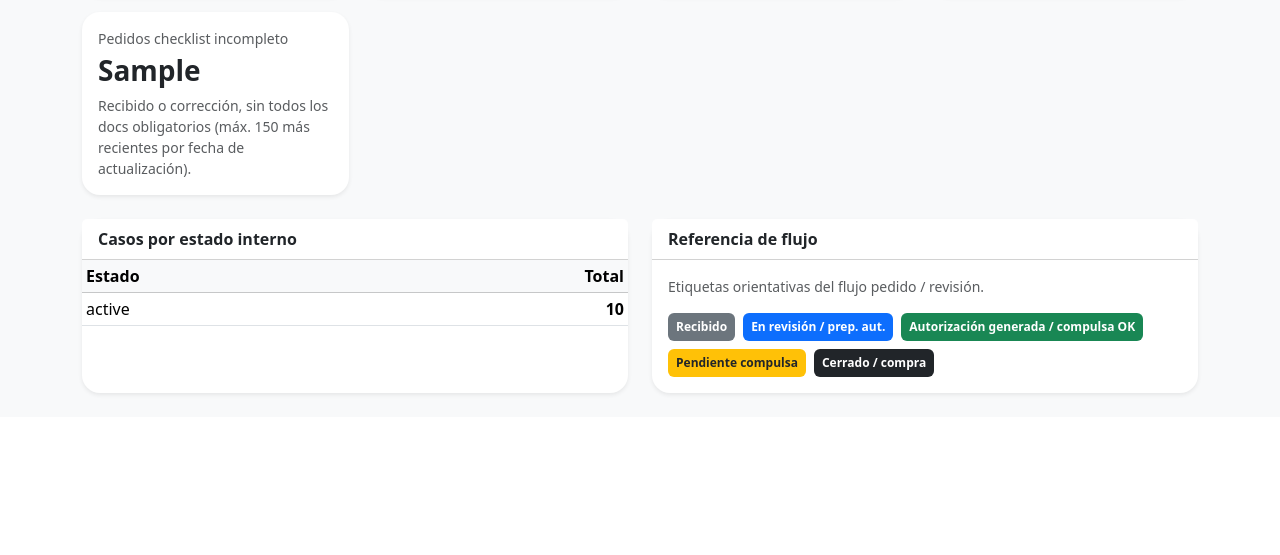
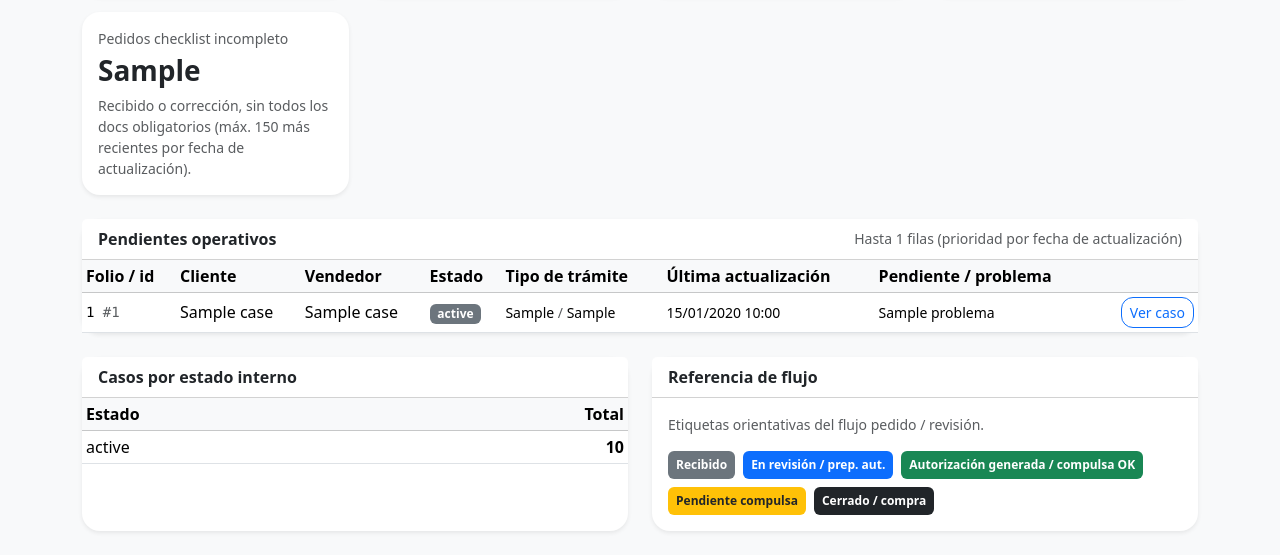
Before and after one commit to ericklopeh/telegram_bot, a FastAPI app: template app/web/templates/dashboard.html in a window 1280 px wide. Shown: the part 473-1028 px from the top of the page. Before the commit the page ends 869 px from the top, so only its background shows below. Run offline with FastAPI, Linux system fonts and the light colour scheme; the template is opened without the code that fills it: most values are stand-ins (such as "Sample title", 1, 10 or a date in 2020); parts of the project's set-up code (start-up, migrations or seed data) failed here and were passed over.

Commit message:
feat(dashboard): [P11-C2] add actionable pending cases table

```diff
--- a/app/web/routes/dashboard.py
+++ b/app/web/routes/dashboard.py
@@ -4,7 +4,7 @@ from typing import Generator
 
 from fastapi import APIRouter, Depends, Request
 from fastapi.templating import Jinja2Templates
-from sqlalchemy import exists, func, not_
+from sqlalchemy import exists, func, not_, select
 from sqlalchemy.orm import Session
 
 from app.config import get_settings
@@ -30,6 +30,8 @@ _CERRADOS_OPERATIVOS = (
 )
 
 _MAX_CHECKLIST_SCAN = 150
+_PENDING_LIMIT_PER_SOURCE = 12
+_PENDING_TABLE_LIMIT = 30
 
 
 def get_web_db() -> Generator[Session, None, None]:
@@ -63,6 +65,86 @@ def _count_pedidos_checklist_incompleto(db: Session, usuario: dict, case_svc: Ca
     incomplete = sum(1 for c in rows if not case_svc.pedido_has_all_documents(db, c))
     capped = len(rows) >= _MAX_CHECKLIST_SCAN
     return incomplete, capped
+
+
+def _track_pending(
+    tracked: dict[int, tuple[Case, list[str]]],
+    case: Case,
+    problema: str,
+) -> None:
+    if case.id not in tracked:
+        tracked[case.id] = (case, [])
+    _, problems = tracked[case.id]
+    if problema not in problems:
+        problems.append(problema)
+
+
+def _build_pending_table(db: Session, usuario: dict, *, limit: int = _PENDING_TABLE_LIMIT) -> list[dict]:
+    """Casos con pendientes operativos (deduplicados), ordenados por última actualización."""
+    settings = get_settings()
+    case_svc = CaseService(settings)
+    tracked: dict[int, tuple[Case, list[str]]] = {}
+    base = _cases_query(db, usuario)
+    cap = _PENDING_LIMIT_PER_SOURCE
+
+    status_labels: tuple[tuple[str, str], ...] = (
+        (C.ST_PED_PREP_AUT, "En preparación de autorización"),
+        (C.ST_PED_EN_COMPULSA, "En compulsa"),
+        (C.ST_PED_PEND_COMPULSA, "Pendiente de compulsa"),
+        (C.ST_PED_RECHAZADO, "Pedido rechazado"),
+        (C.ST_PED_CORRECCION, "Corrección de pedido solicitada"),
+        (C.ST_REV_RECHAZADO, "Revisión rechazada"),
+        (C.ST_REV_CORRECCION, "Corrección de revisión solicitada"),
+    )
+    for status, label in status_labels:
+        for c in (
+            base.filter(Case.current_status == status)
+            .order_by(Case.updated_at.desc())
+            .limit(cap)
+            .all()
+        ):
+            _track_pending(tracked, c, label)
+
+    for doc_status, label in (
+        ("PENDING_UPLOAD", "Documento con subida pendiente (SharePoint)"),
+        ("UPLOAD_FAILED", "Documento con error de subida (SharePoint)"),
+    ):
+        stmt = (
+            select(Document.case_id)
+            .join(Case, Case.id == Document.case_id)
+            .where(
+                Document.is_active.is_(True),
+                Document.upload_status == doc_status,
+            )
+        )
+        if usuario.get("rol") == UserRole.VENDEDOR.value:
+            stmt = stmt.where(Case.seller_name == usuario.get("nombre"))
+        stmt = stmt.distinct().limit(cap)
+        case_ids = list(db.execute(stmt).scalars().all())
+        if not case_ids:
+            continue
+        for c in base.filter(Case.id.in_(case_ids)).all():
+            _track_pending(tracked, c, label)
+
+    for c in (
+        base.filter(
+            Case.case_type == C.CASE_TYPE_PEDIDO,
+            Case.order_type.isnot(None),
+            Case.current_status.in_((C.ST_PED_RECIBIDO, C.ST_PED_CORRECCION)),
+        )
+        .order_by(Case.updated_at.desc())
+        .limit(40)
+        .all()
+    ):
+        if not case_svc.pedido_has_all_documents(db, c):
+            _track_pending(tracked, c, "Faltan documentos del checklist")
+
+    sorted_items = sorted(
+        tracked.items(),
+        key=lambda it: it[1][0].updated_at,
+        reverse=True,
+    )[:limit]
+    return [{"case": case, "problema": " · ".join(problems)} for _, (case, problems) in sorted_items]
 
 
 def _doc_status_count(db: Session, usuario: dict, upload_status: str) -> int:
@@ -138,6 +220,7 @@ def dashboard(request: Request, db: Session = Depends(get_web_db)):
 
     usuario = get_current_user(request, db)
     metricas = _build_metrics(db, usuario or {})
+    pendientes_tabla = _build_pending_table(db, usuario or {})
 
     return templates.TemplateResponse(
         request=request,
@@ -145,5 +228,6 @@ def dashboard(request: Request, db: Session = Depends(get_web_db)):
         context={
             "usuario": usuario,
             "metricas": metricas,
+            "pendientes_tabla": pendientes_tabla,
         },
     )
--- a/app/web/templates/dashboard.html
+++ b/app/web/templates/dashboard.html
@@ -101,6 +101,62 @@
 </div>
 
 <div class="row mt-4">
+    <div class="col-12">
+        <div class="card shadow-sm border-0">
+            <div class="card-header bg-white fw-bold d-flex justify-content-between align-items-center flex-wrap gap-2">
+                <span>Pendientes operativos</span>
+                <span class="text-muted small fw-normal">Hasta {{ pendientes_tabla|length }} filas (prioridad por fecha de actualización)</span>
+            </div>
+            <div class="card-body p-0">
+                {% if pendientes_tabla %}
+                <div class="table-responsive">
+                    <table class="table table-sm table-hover align-middle mb-0">
+                        <thead class="table-light">
+                            <tr>
+                                <th>Folio / id</th>
+                                <th>Cliente</th>
+                                <th>Vendedor</th>
+                                <th>Estado</th>
+                                <th>Tipo de trámite</th>
+                                <th>Última actualización</th>
+                                <th>Pendiente / problema</th>
+                                <th></th>
+                            </tr>
+                        </thead>
+                        <tbody>
+                            {% for fila in pendientes_tabla %}
+                            {% set c = fila.case %}
+                            <tr>
+                                <td class="font-monospace small">
+                                    {{ c.public_id }}
+                                    <span class="text-muted">#{{ c.id }}</span>
+                                </td>
+                                <td>{{ c.client_name }}</td>
+                                <td>{{ c.seller_name or "—" }}</td>
+                                <td><span class="badge bg-secondary">{{ c.current_status }}</span></td>
+                                <td class="small">
+                                    {{ c.case_type }}
+                                    {% if c.order_type %}<span class="text-muted"> / </span>{{ c.order_type }}{% endif %}
+                                </td>
+                                <td class="small text-nowrap">{{ c.updated_at.strftime('%d/%m/%Y %H:%M') }}</td>
+                                <td class="small">{{ fila.problema }}</td>
+                                <td class="text-end">
+                                    <a href="/casos/{{ c.id }}" class="btn btn-sm btn-outline-primary">Ver caso</a>
+                                </td>
+                            </tr>
+                            {% endfor %}
+                        </tbody>
+                    </table>
+                </div>
+                {% else %}
+                <p class="text-muted mb-0 p-3">No hay pendientes que coincidan con los criterios actuales.</p>
+                {% endif %}
+            </div>
+        </div>
+    </div>
+</div>
+
+<div class="row mt-4">
     <div class="col-12 col-lg-6">
         <div class="card shadow-sm border-0 h-100">
             <div class="card-header bg-white fw-bold">Casos por estado interno</div>
```
